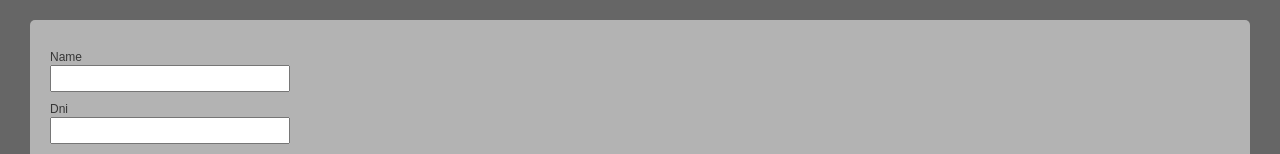
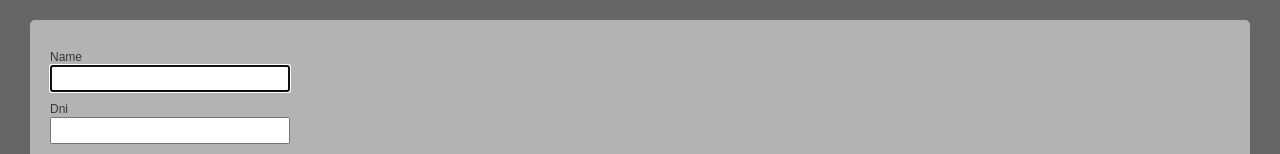
Before and after one commit to martinj-jaime/react_CustomerABM, a React (Create React App) app: page /customers/new in a window 1280 px wide. Shown: the part 149-303 px from the top of the page. Built offline with nearby package versions, Linux system fonts and the light colour scheme.

Commit message:
Adding delete button with nested routes in CustomerContainer

```diff
--- a/src/components/CustomerData.jsx
+++ b/src/components/CustomerData.jsx
@@ -3,7 +3,7 @@ import PropTypes from 'prop-types'
 
 import CustomersActions from './CustomersActions'
 
-const CustomerData = ({ name, dni, age, onBack }) => {
+const CustomerData = ({ name, dni, age, onBack, isDeleteAllow, onDelete }) => {
   return (
     <>
         <div className="customer-data">
@@ -19,6 +19,10 @@ const CustomerData = ({ name, dni, age, onBack }) => {
             </div>
             <CustomersActions>
                 <button onClick={onBack} type='button' >Back</button>
+                {
+                    isDeleteAllow &&
+                    <button type='button' onClick={onDelete} >Eliminar</button>
+                }
             </CustomersActions>
         </div>
     </>
@@ -29,7 +33,9 @@ CustomerData.propTypes = {
     name: PropTypes.string.isRequired,
     dni: PropTypes.string.isRequired,
     age: PropTypes.number,
-    onBack: PropTypes.func.isRequired
+    onBack: PropTypes.func.isRequired,
+    isDeleteAllow: PropTypes.bool,
+    onDelete: PropTypes.func,
 }
 
 export default CustomerData
--- a/src/components/CustomerEdit.jsx
+++ b/src/components/CustomerEdit.jsx
@@ -1,4 +1,4 @@
-import React from 'react'
+import React, { Component } from 'react'
 import PropTypes from 'prop-types'
 import { reduxForm, Field } from 'redux-form'
 import { Prompt } from 'react-router-dom'
@@ -29,31 +29,57 @@ const validate = values => {
   return error
 }
 
-const MyField = ({ input, meta, type, label, name }) => (
+const toNumber = value => ( value && Number(value) )
+
+class CustomerEdit extends Component {
+
+  componentDidMount() {
+    if(this.txt) {
+      this.txt.focus()
+    }
+  }
+
+  renderMyField = ({ input, meta, type, label, name, withFocus }) => {
+    const controls = { ...input, value: input['value'] || '' }
+
+    return (
       <div>
         <label htmlFor={name} > {label} </label>
-    <input {...input} type={!type ? 'text' : type} ></input>
+        <input
+          {...controls}
+          type={!type ? 'text' : type}
+          ref={withFocus && (txt => this.txt = txt)}
+        />
         {
           meta.touched && meta.error && <span> {meta.error} </span>
         }
       </div>
     )
+  }
 
-const toNumber = value => ( value && Number(value) )
-
-const CustomerEdit = ({
-  name, dni, age, handleSubmit, submitting,
-  onBack, pristine, submitSucceed }) => {
+  render() {
+    const { handleSubmit, submitting,
+    onBack, pristine, submitSucceed } = this.props
     return (
     <>
         <h2>Edit Client</h2>
+        {/* <input type="text" ref={txt => this.txt = txt} /> */}
         <form onSubmit={handleSubmit} >
-          <Field name='name' label='Name' component={MyField}
-            type='text' validate={isRequired} ></Field>
-          <Field name='dni' label='Dni' component={MyField}
-            type='text' validate={[isRequired, isNumber]} ></Field>
-          <Field name='age' label='Age' component={MyField}
-            type='number' validate={isNumber} parse={toNumber} ></Field>
+          <Field
+            name='name' label='Name' component={this.renderMyField}
+            type='text' validate={isRequired} withFocus // withFocus = true
+          >
+          </Field>
+          <Field
+            name='dni' label='Dni' component={this.renderMyField}
+            type='text' validate={[isRequired, isNumber]}
+          >
+          </Field>
+          <Field
+            name='age' label='Age' component={this.renderMyField}
+            type='number' validate={isNumber} parse={toNumber}
+          >
+          </Field>
           <CustomersActions>
             <button type='submit' disabled={submitting || pristine} >
               Aceptar
@@ -71,6 +97,7 @@ const CustomerEdit = ({
     </>
     )
   }
+}
 
 CustomerEdit.propTypes = {
     name: PropTypes.string,
--- a/src/containers/CustomerContainer.jsx
+++ b/src/containers/CustomerContainer.jsx
@@ -43,24 +43,35 @@ class CustomerContainer extends Component {
       this.props.history.goBack()
     }
 
+    handleOnDelete = () => {
+      console.log('handleOnDelete')
+    }
 
-   renderBody = () => (
-     <Route path='/customers/:dni/edit' children={
-      ({ match }) => {
+    renderCustomerControl = (isEdit, isDelete) => {
       if(this.props.customer) {
-          const CustomerControl = match ? CustomerEdit : CustomerData;
+        const CustomerControl = isEdit ? CustomerEdit : CustomerData;
         return (
           <CustomerControl {...this.props.customer}
           onSubmit={this.handleSubmit}
           onSubmitSuccess={this.handleOnSubmitSuccess}
           onBack={this.handleOnBack}
+          isDeleteAllow={!!isDelete}
+          onDelete={this.handleOnDelete}
           />
         )
       }
       return null
     }
-     }
-     />
+
+   renderBody = () => (
+     // rutas anidadas / if else
+    <Route path='/customers/:dni/edit' children={
+      ({ match: isEdit }) => (
+        <Route path='/customers/:dni/del' children={
+          ({ match: isDelete }) => (this.renderCustomerControl(isEdit, isDelete))
+        } />
+      )
+    } />
    )
 
   render() {
```
Also changed, not shown: src/App.js (+0 -7 lines). Lines whose indentation alone changed are shown as unchanged.
